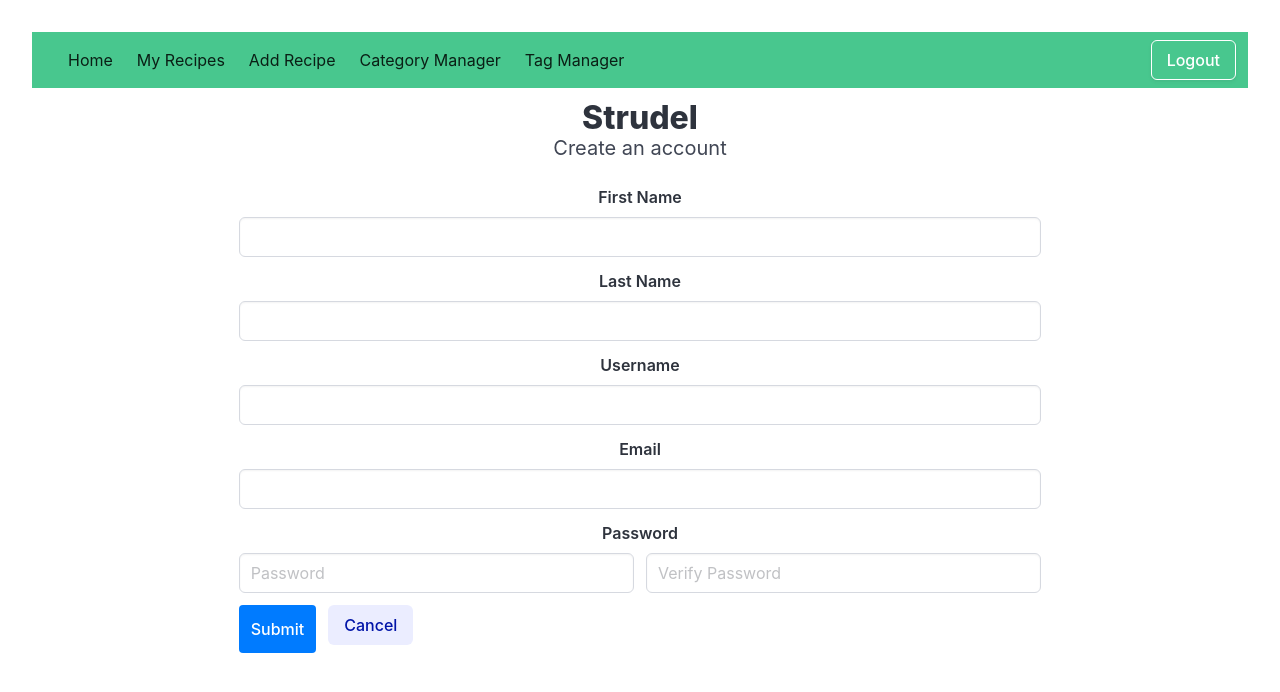
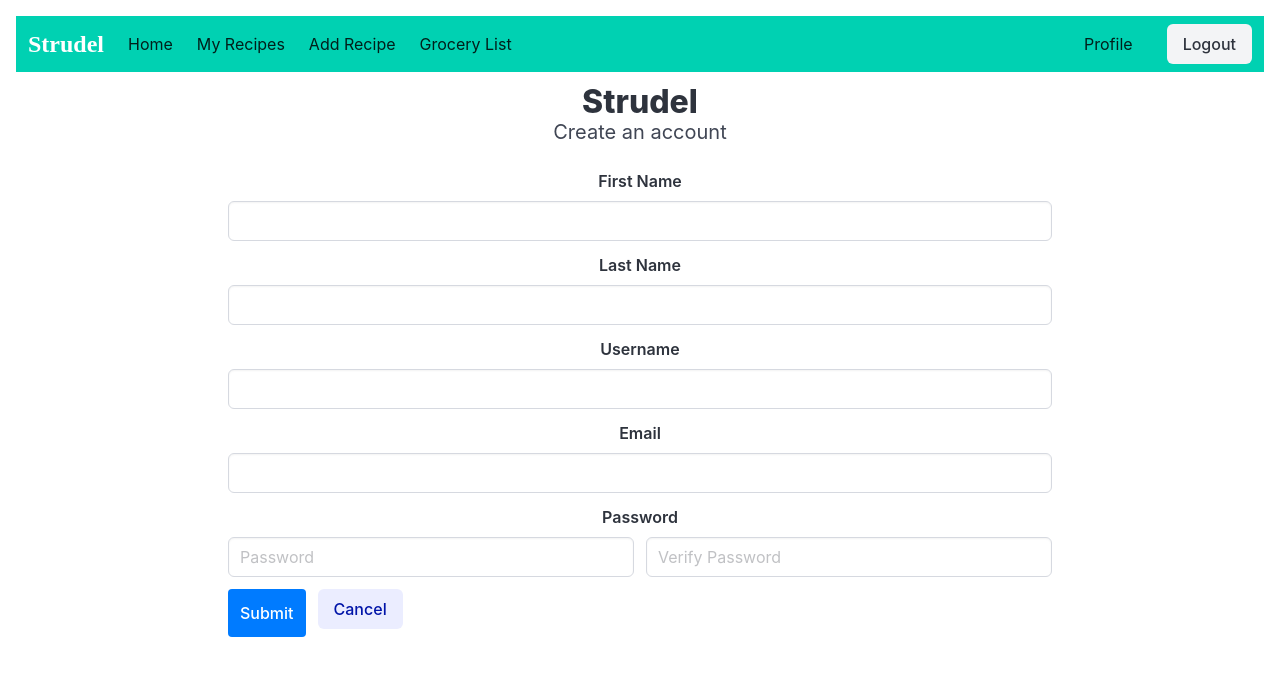
Before and after one commit to Garrett-Smith10/recipeproject_client, a React (Vite) app: page /register in a window 1280 px wide. Shown: the top 692 px of the page. Built offline with nearby package versions, Linux system fonts and the light colour scheme; sample sign-in values are in the browser's storage.

Commit message:
home page functioning

```diff
--- a/src/App.css
+++ b/src/App.css
@@ -1,7 +1,7 @@
 #root {
   max-width: 1280px;
   margin: 0 auto;
-  padding: 2rem;
+  padding: 1rem;
   text-align: center;
 }
 
--- a/src/components/nav/NavBar.css
+++ b/src/components/nav/NavBar.css
@@ -1,3 +1,17 @@
-.navbar-item img {
-    max-height: 3rem;
- }
+/* Additional custom styling for NavBar */
+.navbar-item .title {
+    font-family: 'Pacifico', cursive;
+    color: white;
+}
+
+.navbar-burger {
+    color: white;
+}
+
+.navbar-menu.is-active {
+    display: block;
+}
+
+.navbar-end .button {
+    margin-left: 10px;
+}
--- a/src/components/nav/NavBar.jsx
+++ b/src/components/nav/NavBar.jsx
@@ -14,14 +14,22 @@ export const NavBar = ({ token, setToken }) => {
   }
 
   return (
-    <nav className="navbar is-success mb-3" role="navigation" aria-label="main navigation">
+    <nav className="navbar is-primary mb-3" role="navigation" aria-label="main navigation">
       <div className="navbar-brand">
         <a className="navbar-item" href="/">
-           <h1 className="title is-4"></h1>
+          <h1 className="title is-4">Strudel</h1>
         </a>
 
         {/* eslint-disable-next-line jsx-a11y/anchor-is-valid */}
-        <a role="button" className="navbar-burger" aria-label="menu" aria-expanded="false" data-target="navbarBasicExample" onClick={showMobileNavbar} ref={hamburger}>
+        <a
+          role="button"
+          className="navbar-burger"
+          aria-label="menu"
+          aria-expanded="false"
+          data-target="navbarBasicExample"
+          onClick={showMobileNavbar}
+          ref={hamburger}
+        >
           <span aria-hidden="true"></span>
           <span aria-hidden="true"></span>
           <span aria-hidden="true"></span>
@@ -30,59 +38,27 @@ export const NavBar = ({ token, setToken }) => {
 
       <div className="navbar-menu" ref={navbar}>
         <div className="navbar-start">
-          {
-            token
-              ?
-              <Link to="/" className="navbar-item">Home</Link>
-              :
-              ""
-          }
-           {
-            token
-              ?
-              <Link to="/myrecipes" className="navbar-item">My Recipes</Link>
-              :
-              ""
-          }
-          {
-            token
-              ?
-              <Link to="/addrecipe" className="navbar-item">Add Recipe</Link>
-              :
-              ""
-          }
-          {
-            token
-              ?
-              <Link to="/categories" className="navbar-item">Category Manager</Link>
-              :
-              ""
-          }
-          {
-            token
-              ?
-              <Link to="/tags" className="navbar-item">Tag Manager</Link>
-              :
-              ""
-          }
+          {token && <Link to="/" className="navbar-item">Home</Link>}
+          {token && <Link to="/myrecipes" className="navbar-item">My Recipes</Link>}
+          {token && <Link to="/addrecipe" className="navbar-item">Add Recipe</Link>}
+          {token && <Link to="/grocerylist" className="navbar-item">Grocery List</Link>}
         </div>
 
         <div className="navbar-end">
+          {token && <Link to="/profile" className="navbar-item">Profile</Link>}
           <div className="navbar-item">
             <div className="buttons">
-              {
-                token
-                  ?
-                  <button className="button is-outlined" onClick={() => {
-                    setToken('')
-                    navigate('/login')
-                  }}>Logout</button>
-                  :
-                  <>
-                    <Link to="/register" className="button is-link">Register</Link>
-                    <Link to="/login" className="button is-outlined">Login</Link>
-                  </>
-              }
+              {token ? (
+                <button className="button is-light" onClick={() => {
+                  setToken('');
+                  navigate('/login');
+                }}>Logout</button>
+              ) : (
+                <>
+                  <Link to="/register" className="button is-link">Register</Link>
+                  <Link to="/login" className="button is-light">Login</Link>
+                </>
+              )}
             </div>
           </div>
         </div>
--- /dev/null
+++ b/src/components/pages/Home.css
@@ -0,0 +1,22 @@
+.home-container {
+    padding: 20px;
+}
+
+.recipe-list {
+    list-style-type: none;
+    padding: 0;
+}
+
+.recipe-card {
+    background-color: rgb(138, 43, 43);
+    padding: 20px;
+    border-radius: 5px;
+    box-shadow: 0 2px 5px rgba(0, 0, 0, 0.1);
+    margin-bottom: 20px;
+}
+
+.recipe-image {
+    width: 100%;
+    height: auto;
+    border-radius: 5px;
+}
--- a/src/components/pages/Home.jsx
+++ b/src/components/pages/Home.jsx
@@ -1,5 +1,6 @@
 import { useState, useEffect } from 'react';
 import { publicRecipes } from '../../services/recipeServices.js';
+import './Home.css'
 
 export const Home = () => {
     // State to store the recipes
@@ -16,25 +17,25 @@ export const Home = () => {
     }, []);
 
     return (
-        <div>
-            {/* Display "Strudel" with a cool font */}
-            <h1 style={{ fontFamily: "'Pacifico', cursive", fontSize: '48px', textAlign: 'center', marginBottom: '20px' }}>Strudel</h1>
-
-            {/* Render the list of public recipes */}
-            <ul>
+      <div className="home-container">
+            <h1 className="title is-1 has-text-centered">Welcome to Strudel!</h1>
+            <ul className="recipe-list">
                 {recipes.map(recipe => (
-                    <li key={recipe.id}>
-                        <h2>{recipe.name}</h2>
-                        <img src={recipe.image} alt={recipe.name} style={{ width: '200px', height: 'auto' }} />
-                        <p>{recipe.cooking_instructions.substring(0, 100)}...</p>
-                        {/* Additional attributes */}
-                        <p><strong>Ingredients:</strong></p>
-                        <ul>
-                            {recipe.ingredients.map(ingredient => (
-                                <li key={ingredient.ingredient}>{ingredient.ingredient}: {ingredient.quantity} {ingredient.measurement_unit}</li>
-                            ))}
-                        </ul>
-                        {/* Add more details as needed */}
+                    <li key={recipe.id} className="recipe-card box">
+                        <div className="columns">
+                            <div className="column is-one-third">
+                                <img src={recipe.image} alt={recipe.name} className="recipe-image" />
+                            </div>
+                            <div className="column">
+                                <h2 className="title is-4">{recipe.name}</h2>
+                                <p><strong>Ingredients:</strong></p>
+                                <ul>
+                                    {recipe.ingredients.map((ingredient, index) => (
+                                        <li key={index}>{ingredient.ingredient}</li>
+                                    ))}
+                                </ul>
+                            </div>
+                        </div>
                     </li>
                 ))}
             </ul>
--- a/src/services/recipeServices.js
+++ b/src/services/recipeServices.js
@@ -92,7 +92,11 @@ export const updateRecipeWithImage = (updatedRecipe, imageFile) => {
     return uploadImage(imageFile, updatedRecipe.id);
   }).then(() => {
     // Optionally, refresh the recipe details after successful upload
-    return fetch(`http://localhost:8000/recipes/${updatedRecipe.id}`).then(res => res.json());
+    return fetch(`http://localhost:8000/recipes/${updatedRecipe.id}`, {
+      headers: {
+        Authorization: `Token ${localStorage.getItem("auth_token")}`,
+      }
+    }).then(res => res.json());
   });
 };
 
```
